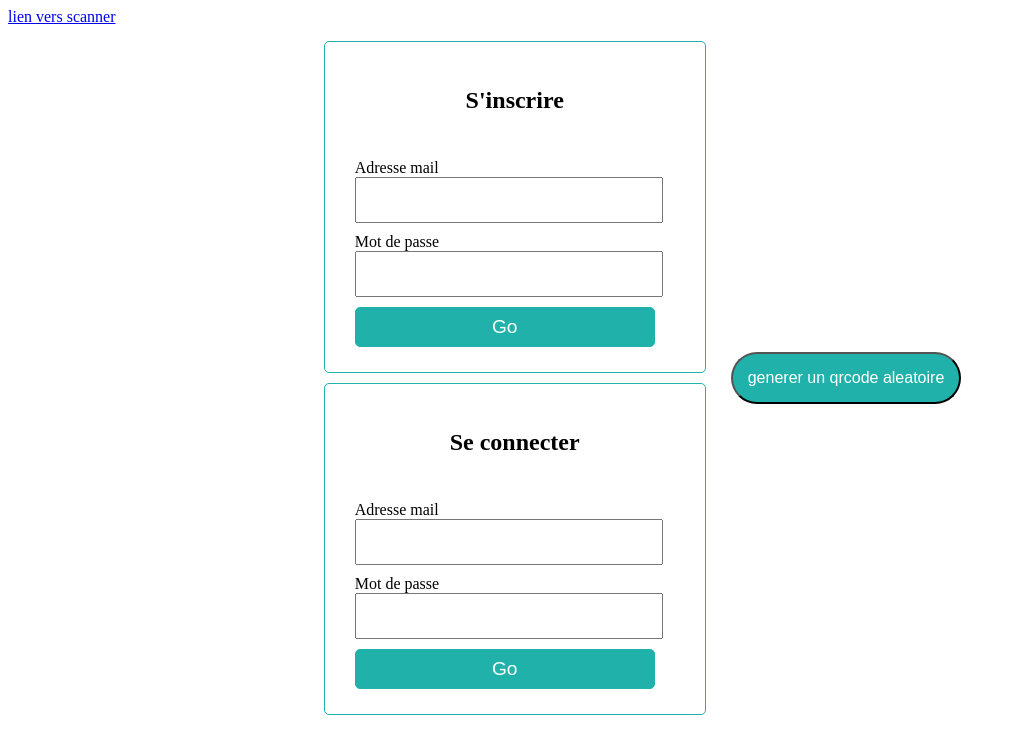
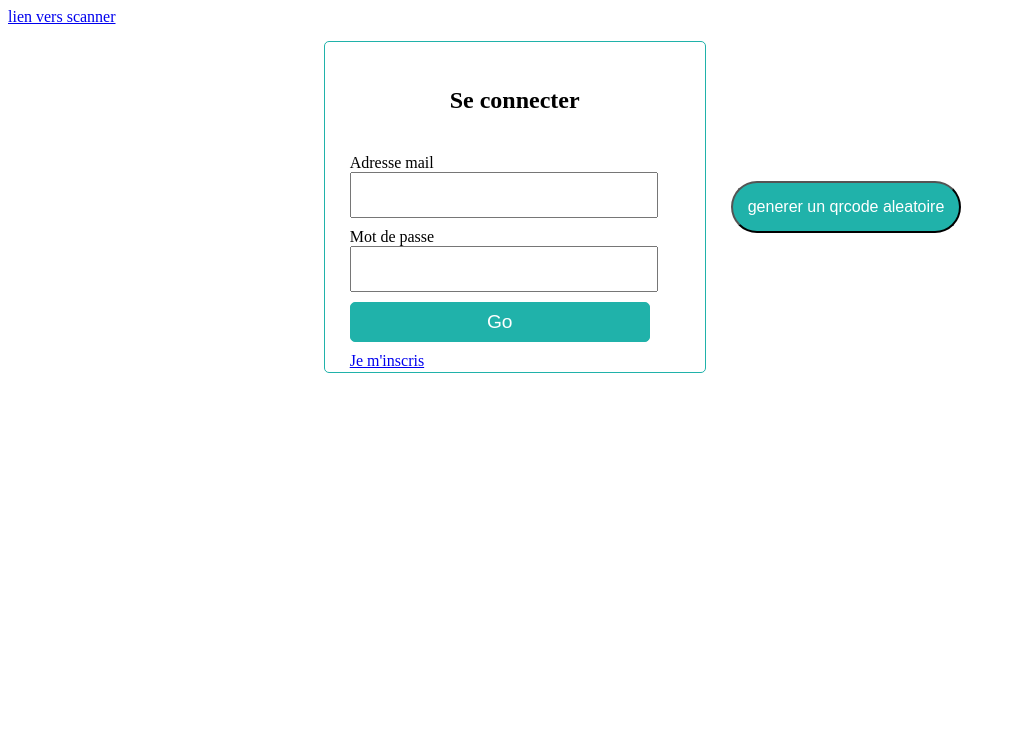
Before and after one commit to Joubertp/senciber_front, a PHP site: page / in a window 1280 px wide. Shown: the top 754 px of the page, without its empty margins (0-1016 px from the left). Run offline with PHP 8.4, Linux system fonts and the light colour scheme.

Commit message:
customize the front

```diff
--- a/app.js
+++ b/app.js
@@ -52,7 +52,12 @@ submit.addEventListener('click', (e) => {
     console.log('mail', mail, password)
     data.mail = mail
     data.password = password
+
+    fetch.post('/register', data)
+        .then(response => {
+            console.log(response.json());
+        })
+        .catch(error => {
+            console.log(error);
+        });
 });
-
-
-console.log('data', data)
--- a/index.html
+++ b/index.html
@@ -13,35 +13,22 @@
     <div><a href="scan.html">lien vers scanner</a></div>
     <div id="container">
         <div class="wrapper">
-            <div class="auth" id="register">
-                <h2>S'inscrire</h2>
-                <form id="myForm" class="form-group" action="">
-                    <div class="form-group-item">
-                        <label for="mail1">Adresse mail</label>
-                        <input id="mail1" name="mail1" type="email">
-                    </div>
-                    <div class="form-group-item">
-                        <label for="password1">Mot de passe</label>
-                        <input id="password1" name="password1" type="password">
-                    </div>
-                    <div class="form-group-item">
-                        <input type="submit" id='submit1' class="submit" value="Go">
-                    </div>
-                </form>
-            </div>
-            <div class="auth" id="login">
+            <div class="connexion" id="login">
                 <h2>Se connecter</h2>
                 <form class="form-group" action="">
                     <div class="form-group-item">
                         <label for="mail2">Adresse mail</label>
-                        <input id="mail2" name="mail2" type="email">
+                        <input id="mail2" name="mail2" type="text" />
                     </div>
                     <div class="form-group-item">
-                        <label for="password2">Mot de passe</label>
-                        <input id="password2" name="password2" type="password">
+                        <label for="password1">Mot de passe</label>
+                        <input id="password1" type="password" name="password1" type="text" />
                     </div>
                     <div class="form-group-item">
-                        <input type="submit" id='submit2' class="submit" value="Go">
+                        <input type="submit" class="submit" value="Go" />
+                    </div>
+                    <div class="form-group-item">
+                        <a href="./register.html">Je m'inscris</a>
                     </div>
                 </form>
             </div>
@@ -52,6 +39,7 @@
         </div>
     </div>
     <script src="qrcode.min.js"></script>
+    <script src="https://unpkg.com/axios/dist/axios.min.js"></script>
     <script src="app.js" type="module"></script>
 </body>
 
--- a/styles.css
+++ b/styles.css
@@ -2,53 +2,70 @@
     display: flex;
     justify-content: center;
 }
+
 .wrapper {
     margin: 10px;
     display: flex;
     flex-direction: column;
     justify-content: center;
     align-items: center;
+}
 
-}
 h2 {
     text-align: center;
 }
+
 .form-group {
-    width: 200px;
-    height: 50px;
-    padding: 15px;
+    width: 50px;
+    height: 70px;
+    padding: 10px;
 }
 
 .auth {
     width: 350px;
+    height: 480px;
+    margin: 5px;
+    padding: 25px 15px;
+}
+
+.connexion {
+    width: 350px;
     height: 280px;
     margin: 5px;
     padding: 25px 15px;
+}
 
-}
-.auth, .submit {
+.auth,
+.connexion,
+.submit {
     border-radius: 5px;
     border: 1px solid lightseagreen;
 }
+
 .form-group-item {
     margin: 10px 0;
     width: 300px;
 }
+
 .form-group-item input {
     width: 100%;
 }
 
-.form-group-item input, .submit {
+.form-group-item input,
+.submit {
     height: 40px;
 }
 
-#random-btn, .submit {
+#random-btn,
+.submit {
     background: lightseagreen;
     color: white;
 }
+
 .submit {
     font-size: 1.2em;
 }
+
 #random-btn {
     margin: 5px 0;
     padding: 15px;
@@ -56,12 +73,14 @@ h2 {
     font-size: 1em;
     align-self: flex-end;
 }
-@media screen and (max-width: 669px){
+
+@media screen and (max-width: 669px) {
     #container {
         flex-direction: column;
     }
 }
-@media screen and (max-width: 420px){
+
+@media screen and (max-width: 420px) {
     .auth {
         width: 280px;
     }
```
Also changed, not shown: package.json (added, +20 -0 lines), register.html (added, +49 -0 lines), package-lock.json (added).
